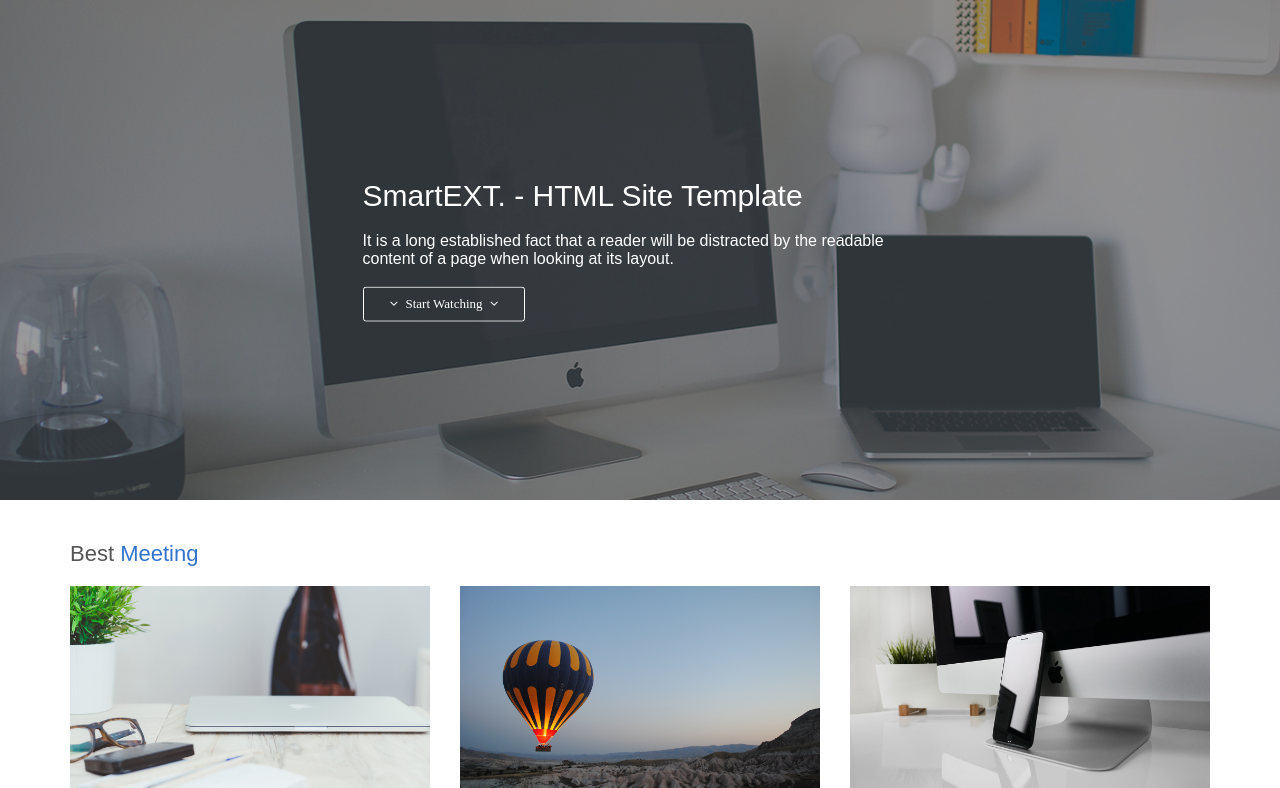
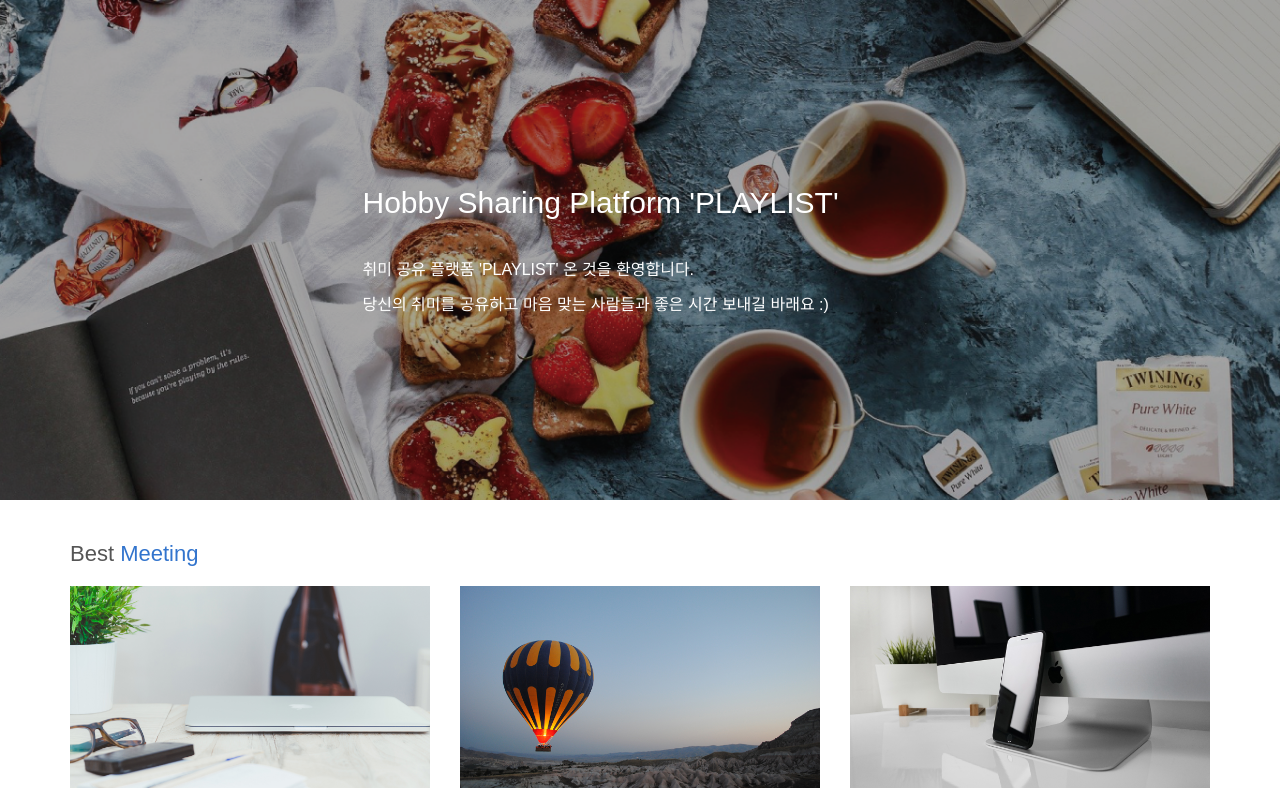
Before and after one commit to yujuck/playlist2, a Node server app: page / in a window 1280 px wide. Shown: the part 110-898 px from the top of the page. Run offline with Node 20, Linux system fonts and the light colour scheme; some libraries are stand-ins or nearby versions; some web fonts are replaced.

Commit message:
메인 페이지, 세세한 디자인 요소

```diff
--- a/views/categorypage.ejs
+++ b/views/categorypage.ejs
@@ -40,7 +40,7 @@
 
                 <!-- Page Title -->
                 <div class="col-md-8">
-                    <h1 class="title">Blog - Posts List</h1>
+                    <h1 class="title">Meet Posts List</h1>
                     <div class="subtitle">There are many variations of passages </div>
                 </div>
                 <!-- /Page Title -->
--- a/views/index.ejs
+++ b/views/index.ejs
@@ -37,18 +37,17 @@
 
     <div id="slider" class="owl-carousel owl-theme">
 
-        <div class="item slide parallax mask mask-black" style="background-image: url(images/home-02.jpg)">
+        <div class="item slide parallax mask mask-black" style="background-image: url(images/main1.png)">
 
             <div class="container height-100p">
                 <div class="row height-100p">
                     <div class="col-xs-12 col-sm-6 col-sm-offset-3 height-100p">
                         <div class="vertical-middle">
-                            <h1 class="text-white animated wow fadeInDown">SmartEXT. - HTML Site Template</h1>
+                            <h1 class="text-white animated wow fadeInDown">Hobby Sharing Platform 'PLAYLIST'</h1><bt><br>
                             <div class="text-white h4 animated wow fadeIn">
-                                It is a long established fact that a reader will be distracted by the readable content of a
-                                page when looking at its layout.
+                                취미 공유 플랫폼 'PLAYLIST' 온 것을 환영합니다.<br><br>
+                                당신의 취미를 공유하고 마음 맞는 사람들과 좋은 시간 보내길 바래요 :)
                             </div>
-                            <a href="#about" class="smooth-scroll btn btn-rounded btn-white btn-o-dark-bg animated wow fadeInUp"><i class="fa fa-fw fa-angle-down"></i> Start Watching <i class="fa fa-fw fa-angle-down"></i> </a>
                         </div>
                     </div>
                 </div>
@@ -56,18 +55,35 @@
 
         </div>
 
-        <div class="item slide parallax mask mask-black" style="background-image: url(images/home.jpg)">
+        <div class="item slide parallax mask mask-black" style="background-image: url(images/main2.png)">
 
             <div class="container height-100p">
                 <div class="row height-100p">
                     <div class="col-xs-12 col-sm-6 col-sm-offset-3 height-100p">
                         <div class="vertical-middle">
-                            <h1 class="text-white">SmartEXT. - HTML Site Template</h1>
-                            <div class="text-white h4">
-                                It is a long established fact that a reader will be distracted by the readable content of a
-                                page when looking at its layout.
+                            <h1 class="text-white animated wow fadeInDown">Hobby Sharing Platform 'PLAYLIST'</h1><bt><br>
+                            <div class="text-white h4 animated wow fadeIn">
+                                취미 공유 플랫폼 'PLAYLIST' 온 것을 환영합니다.<br><br>
+                                당신의 취미를 공유하고 마음 맞는 사람들과 좋은 시간 보내길 바래요 :)
                             </div>
-                            <a href="#about" class="smooth-scroll btn btn-rounded btn-white btn-o-dark-bg"><i class="fa fa-fw fa-angle-down"></i> Start Watching <i class="fa fa-fw fa-angle-down"></i> </a>
+                        </div>
+                    </div>
+                </div>
+            </div>
+
+        </div>
+
+        <div class="item slide parallax mask mask-black" style="background-image: url(images/main3.png)">
+
+            <div class="container height-100p">
+                <div class="row height-100p">
+                    <div class="col-xs-12 col-sm-6 col-sm-offset-3 height-100p">
+                        <div class="vertical-middle">
+                            <h1 class="text-white animated wow fadeInDown">Hobby Sharing Platform 'PLAYLIST'</h1><bt><br>
+                            <div class="text-white h4 animated wow fadeIn">
+                                취미 공유 플랫폼 'PLAYLIST' 온 것을 환영합니다.<br><br>
+                                당신의 취미를 공유하고 마음 맞는 사람들과 좋은 시간 보내길 바래요 :)
+                            </div>
                         </div>
                     </div>
                 </div>
--- a/views/mypage-favorite.ejs
+++ b/views/mypage-favorite.ejs
@@ -42,7 +42,7 @@
                 <!-- Page Title -->
                 <div class="col-md-8">
                     <h1 class="title">My page</h1>
-                    <div class="subtitle">좋아요 목록</div>
+                    <div class="subtitle">즐겨찾기 목록</div>
                 </div>
                 <!-- /Page Title -->
 
--- a/views/mypage-participant.ejs
+++ b/views/mypage-participant.ejs
@@ -42,7 +42,7 @@
                 <!-- Page Title -->
                 <div class="col-md-8">
                     <h1 class="title">My page</h1>
-                    <div class="subtitle">좋아요 목록</div>
+                    <div class="subtitle">참여 목록</div>
                 </div>
                 <!-- /Page Title -->
 
--- a/views/post-list.ejs
+++ b/views/post-list.ejs
@@ -40,7 +40,7 @@
 
                 <!-- Page Title -->
                 <div class="col-md-8">
-                    <h1 class="title">Blog - Posts List</h1>
+                    <h1 class="title">Meet Posts List</h1>
                     <div class="subtitle">There are many variations of passages </div>
                 </div>
                 <!-- /Page Title -->
@@ -93,7 +93,7 @@
                                     <div class="h3 title">{{ p.title }}
                                     </div>
                                     <div class="description">
-                                        by {{p.user.username}}
+                                        by {{p.user.useremail}}
                                     </div>
                                     <div class="read-more">
                                         <a v-bind:href="'/meetpost/detailpost?id='+p.id">Read more <i
--- a/views/post-modify.ejs
+++ b/views/post-modify.ejs
@@ -42,7 +42,7 @@
             <div class="row">
                 <!-- Page Title -->
                 <div class="col-md-8">
-                    <h1 class="title">Blog - Posts Write</h1>
+                    <h1 class="title">Meet Posts Modify</h1>
                     <!-- <div class="subtitle">There are many variations of passages </div> -->
                 </div>
                 <!-- /Page Title -->
--- a/views/post-write.ejs
+++ b/views/post-write.ejs
@@ -39,7 +39,7 @@
             <div class="row">
                 <!-- Page Title -->
                 <div class="col-md-8">
-                    <h1 class="title">Blog - Posts Write</h1>
+                    <h1 class="title">Meet Posts Write</h1>
                 </div>
                 <!-- /Page Title -->
             </div>
--- a/views/recategorypage.ejs
+++ b/views/recategorypage.ejs
@@ -40,8 +40,8 @@
 
                 <!-- Page Title -->
                 <div class="col-md-8">
-                    <h1 class="title">Blog - Reviews List</h1>
-                    <div class="subtitle">There are many variations of passages </div>
+                    <h1 class="title">Reviews List</h1>
+                    <!-- <div class="subtitle">There are many variations of passages </div> -->
                 </div>
                 <!-- /Page Title -->
 
--- a/views/review-list.ejs
+++ b/views/review-list.ejs
@@ -40,8 +40,8 @@
 
                 <!-- Page Title -->
                 <div class="col-md-8">
-                    <h1 class="title">Blog - Reviews List</h1>
-                    <div class="subtitle">There are many variations of passages </div>
+                    <h1 class="title">Reviews List</h1>
+                    <!-- <div class="subtitle">There are many variations of passages </div> -->
                 </div>
                 <!-- /Page Title -->
 
--- a/views/review-write.ejs
+++ b/views/review-write.ejs
@@ -39,7 +39,7 @@
             <div class="row">
                 <!-- Page Title -->
                 <div class="col-md-8">
-                    <h1 class="title">Blog - Reviews Write</h1>
+                    <h1 class="title">Reviews Write</h1>
                 </div>
                 <!-- /Page Title -->
             </div>
--- a/views/yourpage.ejs
+++ b/views/yourpage.ejs
@@ -42,7 +42,7 @@
                 <!-- Page Title -->
                 <div class="col-md-8">
                     <h1 class="title">Your page</h1>
-                    <div class="subtitle">타인 정보</div>
+                    <!-- <div class="subtitle">타인 정보</div> -->
                 </div>
                 <!-- /Page Title -->
 
```
Also changed, not shown: views/detailpost.ejs (+8 -8 lines), public/images/main1.png (added), public/images/main2.png (added), public/images/main3.png (added).
